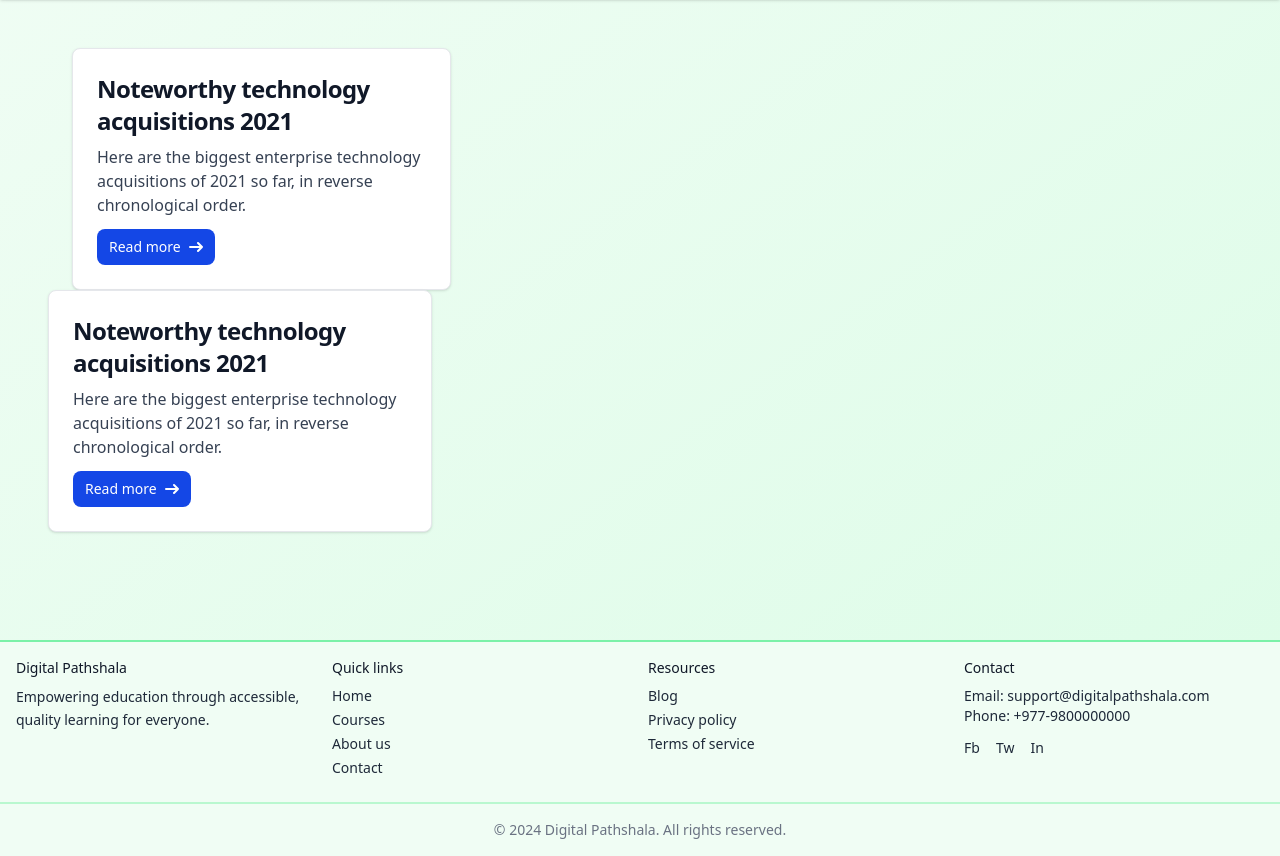
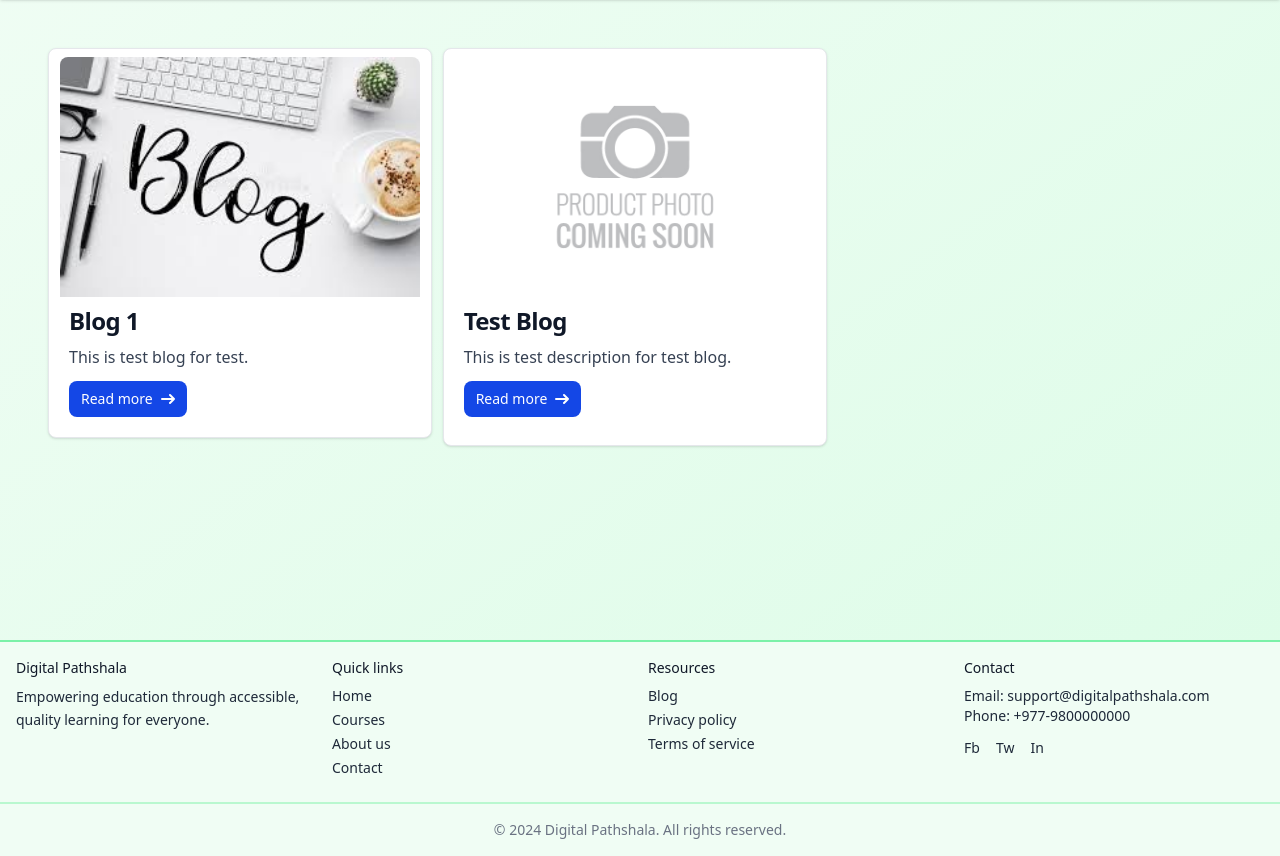
Before and after one commit to SANDHYA681/Pathshala, a Django app: page /blogs/ in a window 1280 px wide. Shown: the part 106-962 px from the top of the page. Run offline with Django 5.2, Linux system fonts and the light colour scheme; data comes from the database, SQL or seed files in the repository; both versions use the stored data as it was after the commit; parts of the project's set-up code (start-up, migrations or seed data) failed here and were passed over.

Commit message:
Worked on blogs.html

```diff
--- a/blogs/admin.py
+++ b/blogs/admin.py
@@ -2,6 +2,6 @@ from django.contrib import admin
 from .models import Blog
 
 class BlogAdmin(admin.ModelAdmin):
-    list_display = ('title', 'author', 'created_at', 'updated_at')
+    list_display = ('title', 'author', 'created_at', 'updated_at', 'image')
 
 admin.site.register(Blog, BlogAdmin)
--- a/templates/pages/blogs/blogs.html
+++ b/templates/pages/blogs/blogs.html
@@ -4,26 +4,20 @@
   Blogs
 {% endblock %}
 {% block content %}
-    <div class='grid grid-cols-1 md:grid-cols-2 lg:grid-cols-3 space-y-2 px-6'>
+  <div class="grid grid-cols-1 md:grid-cols-2 lg:grid-cols-3 space-y-2">
     {% for blog in blogs %}
-
-
-<div class="max-w-sm p-6 bg-white border border-gray-200 rounded-lg shadow-sm dark:bg-gray-800 dark:border-gray-700">
-    <a href="#">
-        <h5 class="mb-2 text-2xl font-bold tracking-tight text-gray-900 dark:text-white">Noteworthy technology acquisitions 2021</h5>
-    </a>
-    <p class="mb-3 font-normal text-gray-700 dark:text-gray-400">Here are the biggest enterprise technology acquisitions of 2021 so far, in reverse chronological order.</p>
+      <div class="max-w-sm bg-white hover:scale-[102%] duration-300 border border-gray-200 rounded-lg shadow-sm dark:bg-gray-800 dark:border-gray-700">
+        <a href="#" class=""><img class="my-2 mx-auto rounded-t-lg h-60" src="{{blog.image.url}}" alt="" /></a>
+        <div class="px-5 pb-5">
+          <a href="#"><h5 class="mb-2 text-2xl font-bold tracking-tight text-gray-900 dark:text-white">{{blog.title}}</h5></a>
+          <p class="mb-3 font-normal text-gray-700 dark:text-gray-400">{{blog.content}}</p>
           <a href="#" class="inline-flex items-center px-3 py-2 text-sm font-medium text-center text-white bg-blue-700 rounded-lg hover:bg-blue-800 focus:ring-4 focus:outline-none focus:ring-blue-300 dark:bg-blue-600 dark:hover:bg-blue-700 dark:focus:ring-blue-800">
-        Read more
-        <svg class="rtl:rotate-180 w-3.5 h-3.5 ms-2" aria-hidden="true" xmlns="http://www.w3.org/2000/svg" fill="none" viewBox="0 0 14 10">
-            <path stroke="currentColor" stroke-linecap="round" stroke-linejoin="round" stroke-width="2" d="M1 5h12m0 0L9 1m4 4L9 9"/>
+            Read more<svg class="rtl:rotate-180 w-3.5 h-3.5 ms-2" aria-hidden="true" xmlns="http://www.w3.org/2000/svg" fill="none" viewBox="0 0 14 10">
+              <path stroke="currentColor" stroke-linecap="round" stroke-linejoin="round" stroke-width="2" d="M1 5h12m0 0L9 1m4 4L9 9" />
             </svg>
           </a>
         </div>
-
-
       </div>
-
-
     {% endfor %}
+  </div>
 {% endblock %}
```
Also changed, not shown: db.sqlite3, media/blog/admin/images/blog1.png (added), media/blog/sandhyaa/attachments/Screenshot_2025-06-29_124613.png (deleted), media/blog/sandhyaa/attachments/Screenshot_2025-06-29_124613_bO1cdQs.png (deleted), media/blog/sandhyaa/images/Screenshot_2025-06-29_124613.png (deleted), media/blog/sandhyaa/images/Screenshot_2025-06-29_124613_kSbWdl2.png (deleted), media/users/sandhyaa/Screenshot_2025-06-29_124613.png (deleted). Lines whose indentation alone changed are shown as unchanged.
